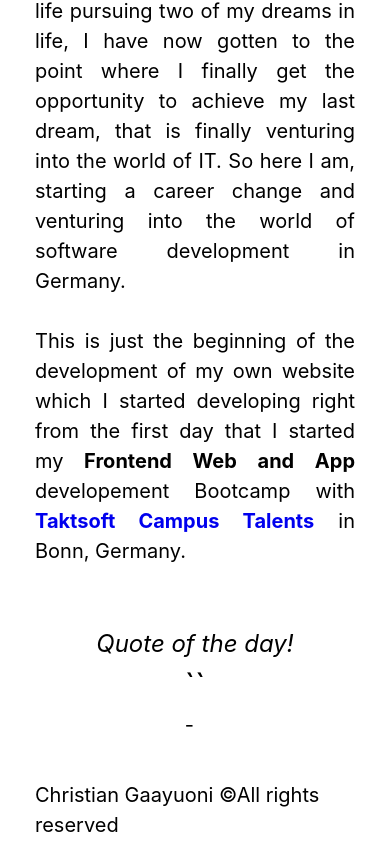
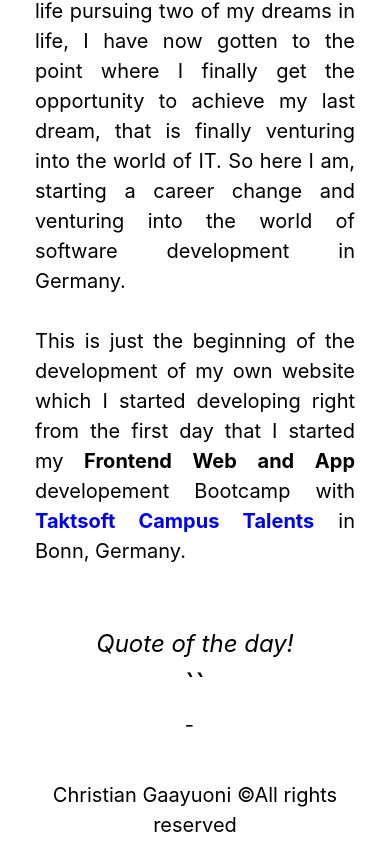
Before and after one commit to GaayuoniC/Gaayuoni-website-react, a React (Vite) app: page / in a window 390 px wide. Shown: the part 633-1488 px from the top of the page. Built offline with nearby package versions, Linux system fonts and the light colour scheme; no server answers.

Commit message:
css breakpoint for footer adjusted

```diff
--- a/src/components/Footer.css
+++ b/src/components/Footer.css
@@ -25,6 +25,8 @@ a {
   .footer-li{
 
       flex-direction: column;
+      justify-content: center;
+      align-items: center;
 
   }
 
@@ -34,3 +36,10 @@ a {
 
 }
 }
+@media screen and (max-width:475px){
+  #copyright{
+    text-align: center;
+    width:100%
+  }
+
+}
--- a/src/components/Footer.jsx
+++ b/src/components/Footer.jsx
@@ -4,7 +4,7 @@ export function Footer() {
   return (
     <footer>
       <ol className="footer-li">
-        <li> Christian Gaayuoni  &#169;All rights reserved</li>
+        <li id="copyright"> Christian Gaayuoni  &#169;All rights reserved</li>
         <Link  to="https://www.linkedin.com/in/christian-gaayuoni-5950b132/" target="#" rel="no referral" id="my-profile-link">
           <li> Linkedin</li>
         </Link>
```
